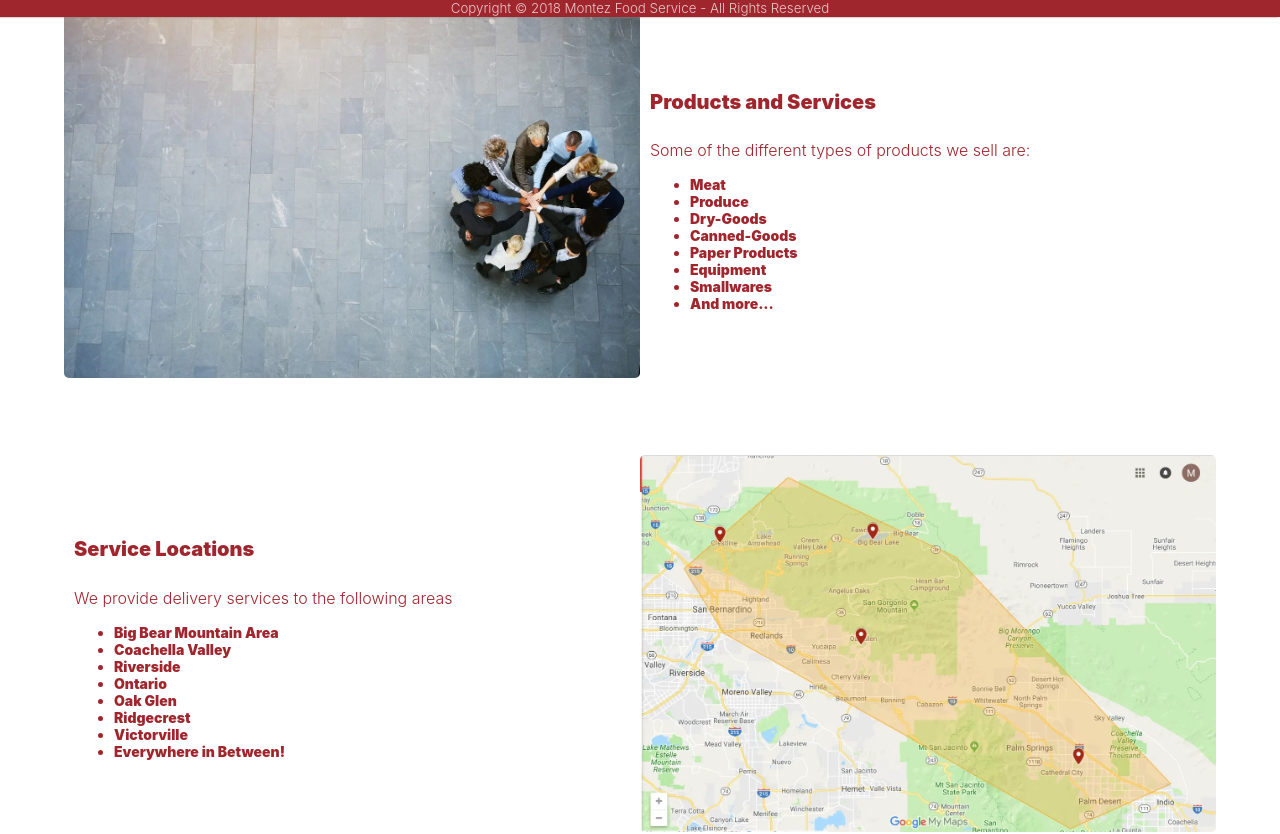
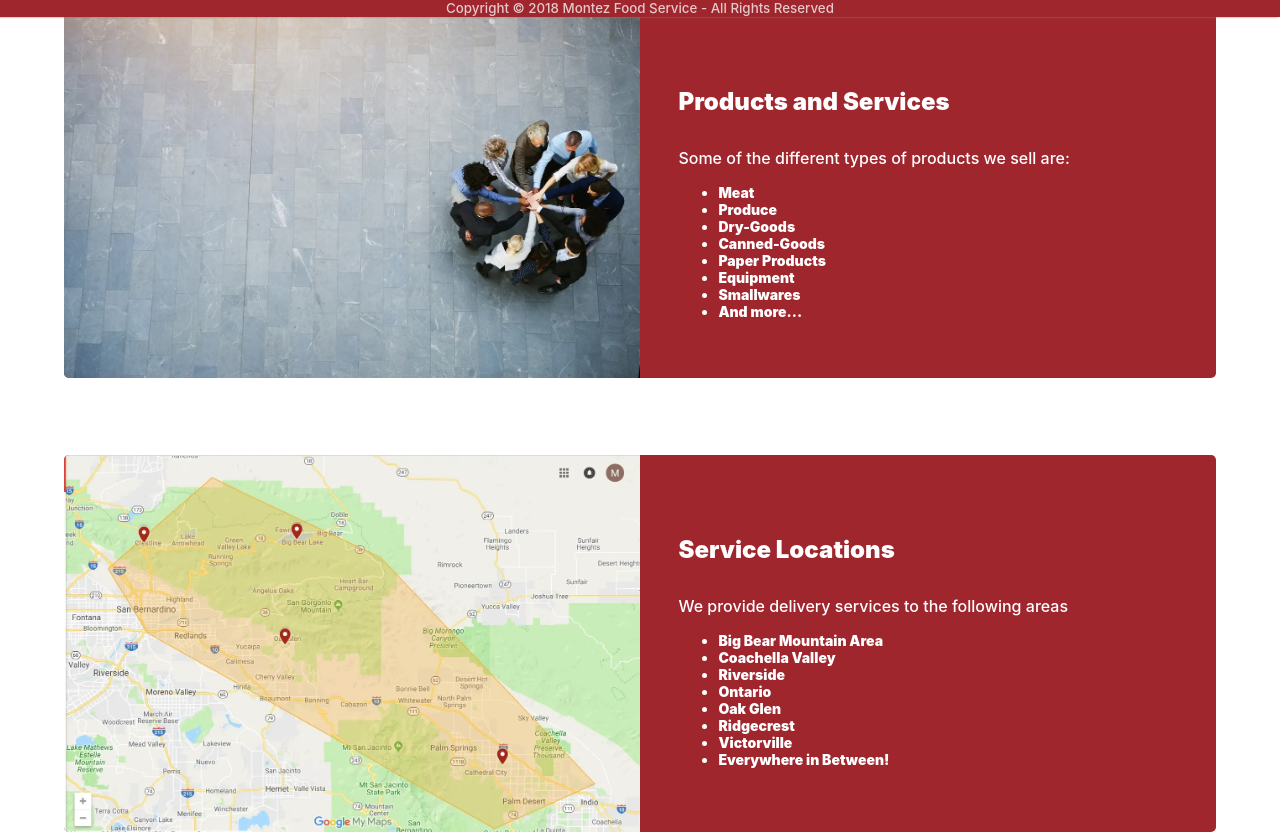
Before and after one commit to jgarcia4444/montez-food-service-web, a React (Create React App) app: page / in a window 1280 px wide. Shown: the part 783-1617 px from the top of the page. Built offline with nearby package versions, Linux system fonts and the light colour scheme.

Commit message:
Fixed the layout of the home page and added a red background to text boxes.

```diff
--- a/src/pages/Home/index.js
+++ b/src/pages/Home/index.js
@@ -73,6 +73,9 @@ const Home = ({userInfo}) => {
             </div>
             <div className="flex-container">
                 <div className="about-us-section-container">
+                    <div className="half-flex-container">
+                        <img className="about-us-image about-us-second-image" src={coverageMap} alt="Coverage Map" />
+                    </div>
                     <div className="half-flex-container column-flex">
                         <div className="about-us-info-container">
                             <h4 className="about-us-section-title">Service Locations</h4>
@@ -88,9 +91,6 @@ const Home = ({userInfo}) => {
                                 <li>Everywhere in Between!</li>
                             </ul>
                         </div>
-                    </div>
-                    <div className="half-flex-container">
-                        <img className="about-us-image about-us-second-image" src={coverageMap} alt="Coverage Map" />
                     </div>
                 </div>
             </div>
--- a/src/styles/home/Home.css
+++ b/src/styles/home/Home.css
@@ -2,14 +2,19 @@
 .about-us-info-container {
     width: 100%;
     text-align: left;
-    padding: 5px 10px;
+    padding-left: 3vw;
+    display: flex;
+    flex-direction: column;
+    align-items: flex-start;
+    justify-content: center;
 }
 
 .about-us-image {
     width: 100%;
     height: 100%;
     object-fit: cover;
-    border-radius: 5px;
+    border-top-left-radius: 5px;
+    border-bottom-left-radius: 5px;
 }
 
 .about-us-section-container {
@@ -20,15 +25,15 @@
 }
 
 .about-us-section-title {
-    color: #a0262e;
+    color: #fff;
     text-align: left;
     font-weight: 900;
-    font-size: 1.25em;
+    font-size: 1.5em;
 }
 
 p {
-    color: #a0262e;
-    font-weight: 300;
+    color: #fff;
+    font-weight: 500;
 }
 
 .content-container {
@@ -50,7 +55,7 @@ p {
 }
 
 .column-flex {
-    flex-direction: column;
+    flex-direction: column;;
 }
 
 .contact-us-button {
@@ -85,6 +90,18 @@ p {
     display: flex;
     align-items: flex-start;
     justify-content: center;
+    background-color: #a0262e;
+    transition: all 400ms ease-out;
+}
+
+.half-flex-container:nth-child(odd) {
+    border-top-left-radius: 5px;
+    border-bottom-left-radius: 5px;
+}
+
+.half-flex-container:nth-child(even) {
+    border-top-right-radius: 5px;
+    border-bottom-right-radius: 5px;
 }
 
 .headline {
@@ -100,7 +117,7 @@ p {
 
 .left-aligned-list>li {
     font-size: 14px;
-    color: #a0262e;
+    color: #fff;
     font-weight: 900;
 }
 
@@ -137,6 +154,11 @@ p {
 @media only screen and (max-width: 800px) {
     .half-flex-container {
         width: 100%;
+        border-radius: 5px;
+        margin: 2vh 0;
+    }
+    .about-us-image {
+        border-radius: 5px;
     }
 }
 
```
